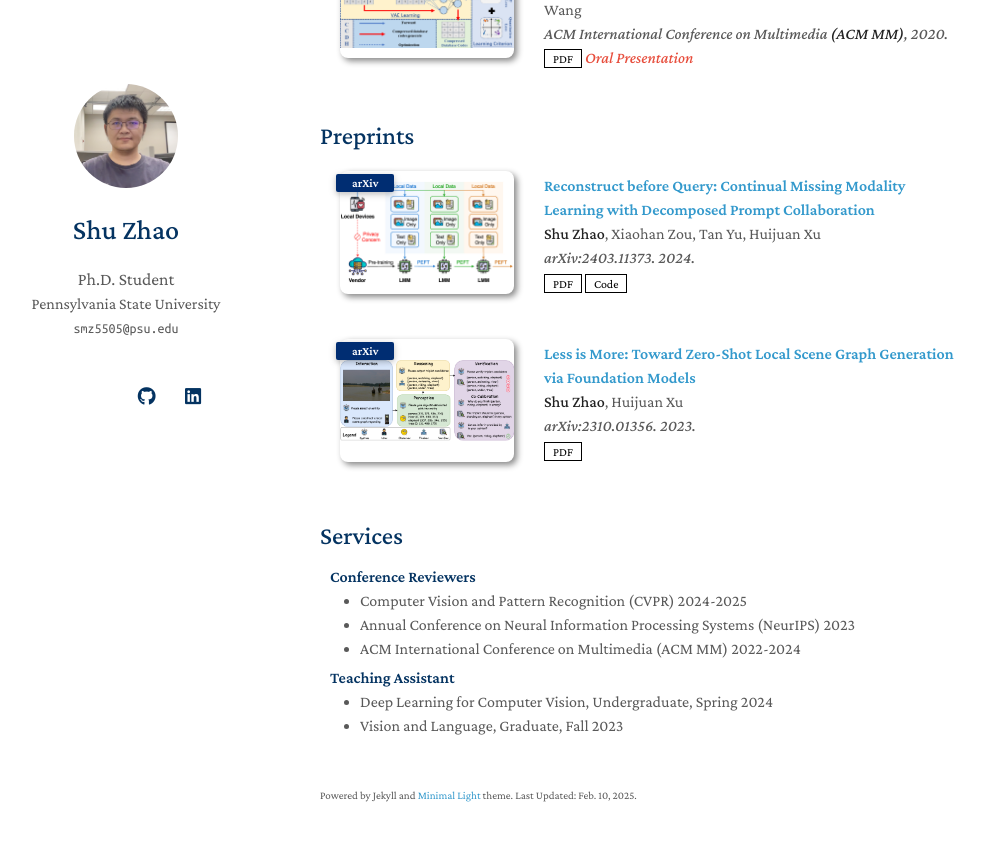
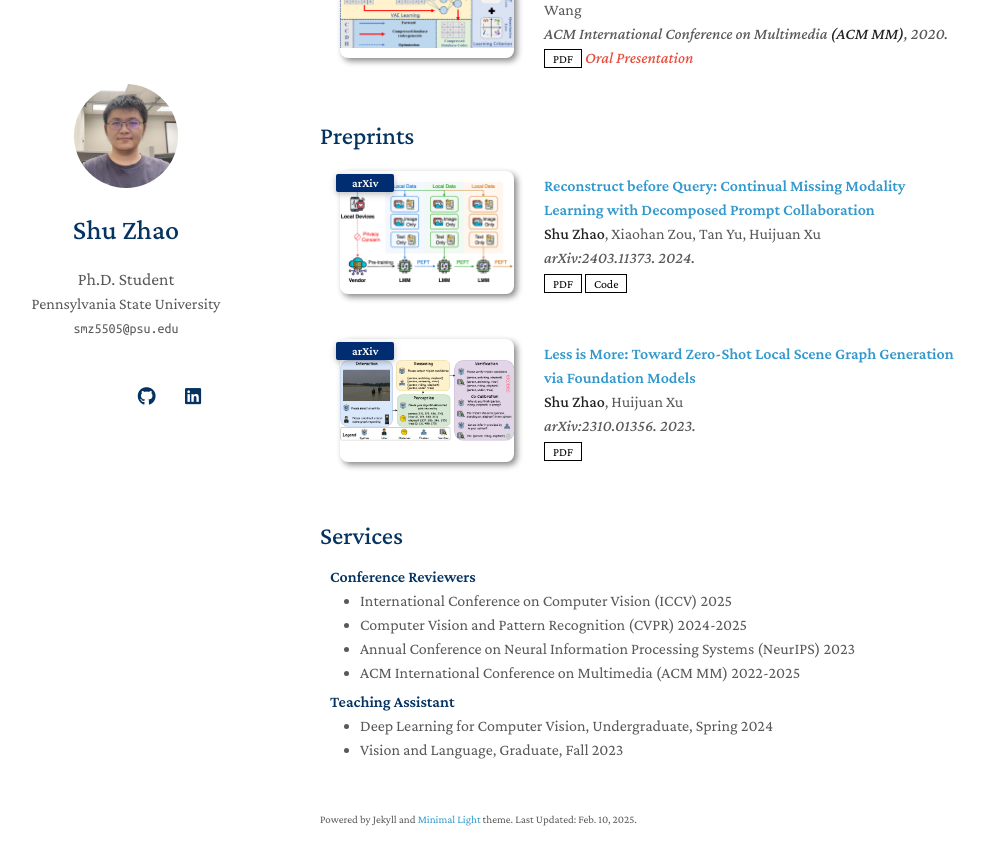
Before and after one commit to Tree-Shu-Zhao/Tree-Shu-Zhao.github.io, a Jekyll site: the page built from index.md, in a window 1280 px wide and 900 px high, scrolled down 1425 px. Shown: the top 865 px of the window, without its empty margins (150-1134 px from the left). Built offline with Jekyll 4.4.1, drawn with Linux system fonts in a browser that asks for light colours; nearby versions of some CDN libraries; a style sheet for code colours, icons or effects is not loaded; our own code applies the rules of GitHub Pages for plain Markdown files.

Commit message:
Update services.md

```diff
--- a/_includes/services.md
+++ b/_includes/services.md
@@ -3,9 +3,10 @@
 <h4 style="margin:0 10px 0;">Conference Reviewers</h4>
 
 <ul style="margin:0 0 5px;">
-  <li><a href="https://cvpr.thecvf.com/Conferences/2024"><autocolor>Computer Vision and Pattern Recognition (CVPR) 2024-2025</autocolor></a></li>
+  <li><a href="https://iccv.thecvf.com/"><autocolor>International Conference on Computer Vision (ICCV) 2025</autocolor></a></li>
+  <li><a href="https://cvpr.thecvf.com/"><autocolor>Computer Vision and Pattern Recognition (CVPR) 2024-2025</autocolor></a></li>
   <li><a href="https://nips.cc/Conferences/2023"><autocolor>Annual Conference on Neural Information Processing Systems (NeurIPS) 2023</autocolor></a></li>
-  <li><a href="https://dl.acm.org/conference/mm"><autocolor>ACM International Conference on Multimedia (ACM MM) 2022-2024</autocolor></a></li>
+  <li><a href="https://dl.acm.org/conference/mm"><autocolor>ACM International Conference on Multimedia (ACM MM) 2022-2025</autocolor></a></li>
 </ul>
 
 <h4 style="margin:0 10px 0;">Teaching Assistant</h4>
```
